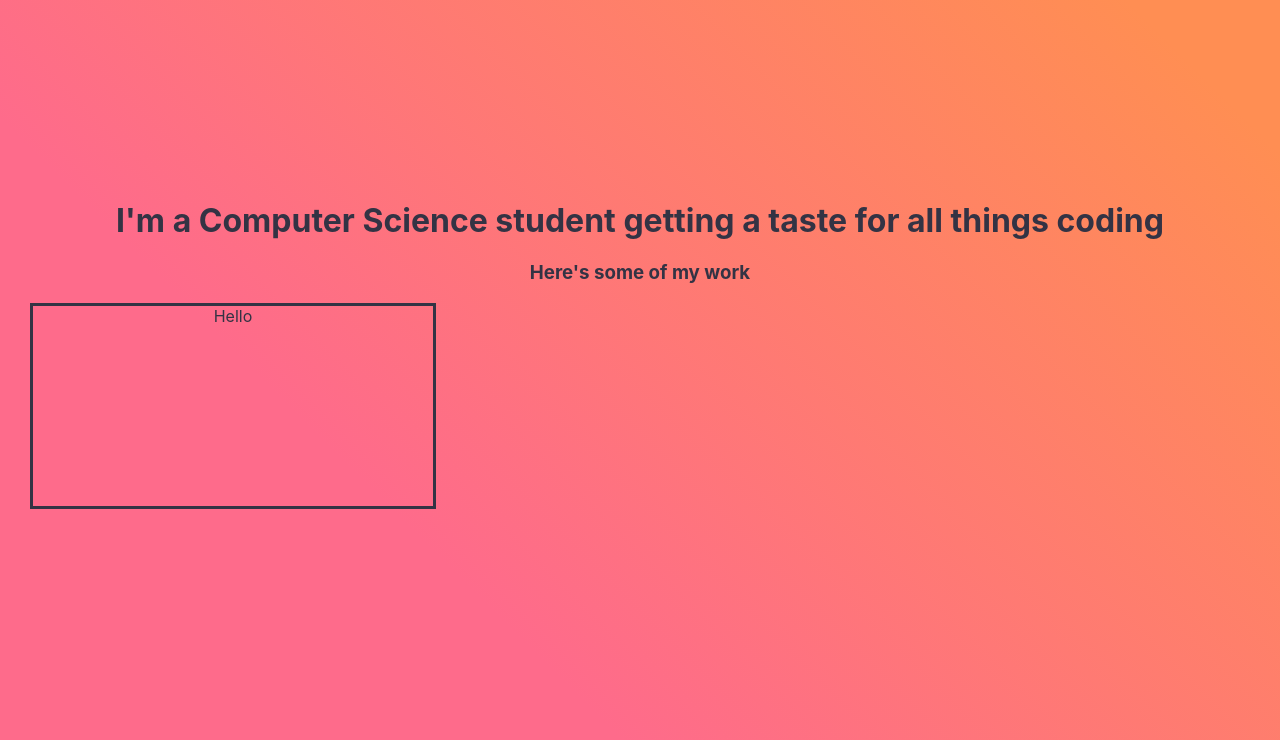
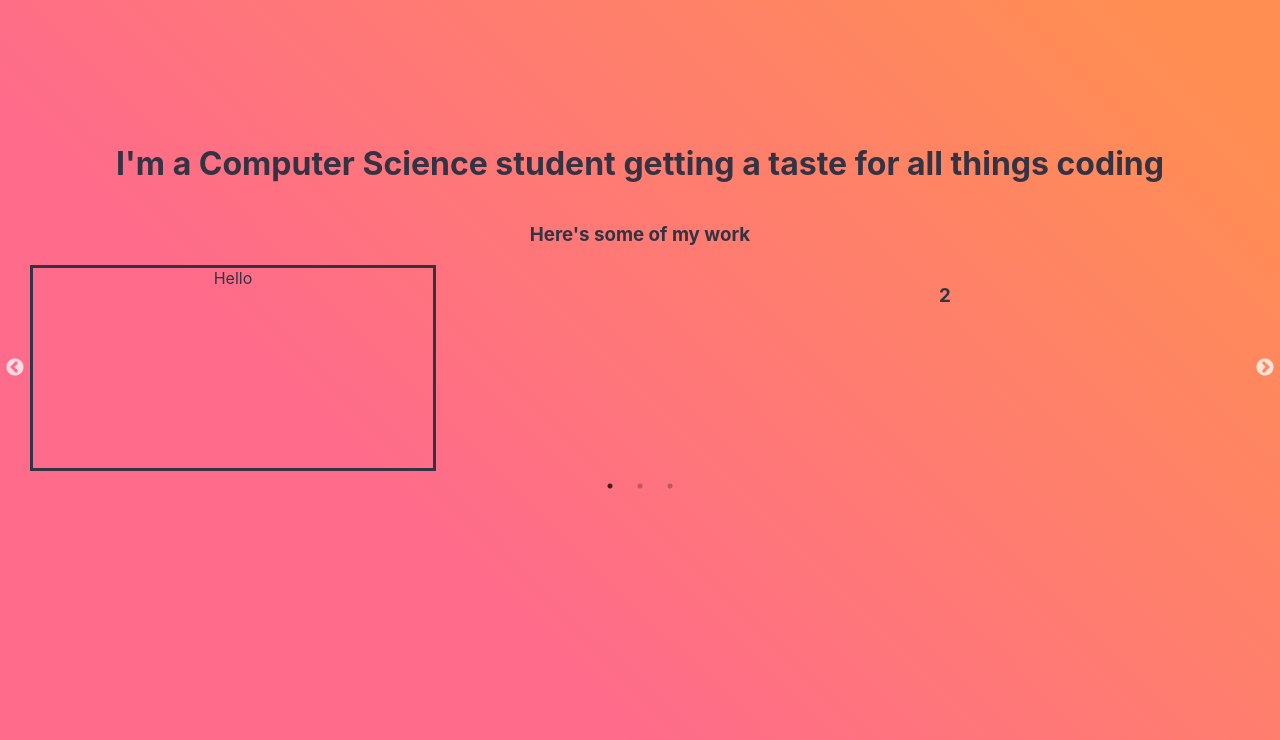
Before and after one commit to andrewthebare/myHomepage, a React (Create React App) app: page / in a window 1280 px wide. Shown: the part 1140-1880 px from the top of the page. Built offline with nearby package versions, Linux system fonts and the light colour scheme; the HTML template or start-up script is replaced by a standard one.

Commit message:
basic slick implementation

```diff
--- a/package.json
+++ b/package.json
@@ -13,6 +13,8 @@
     "react-dom": "^17.0.1",
     "react-router-dom": "^5.2.0",
     "react-scripts": "4.0.1",
+    "react-slick": "^0.27.13",
+    "slick-carousel": "^1.8.1",
     "web-vitals": "^0.2.4"
   },
   "scripts": {
--- a/src/FullScreenBar.js
+++ b/src/FullScreenBar.js
@@ -99,6 +99,11 @@
 
    child:{
       flex: 1,
-      zIndex:'1'
+      zIndex:'1',
+
+      display: "flex",
+      flexDirection: "column",
+
+      maxWidth:"100%",
    },
 });
--- a/src/pages/Landing.jsx
+++ b/src/pages/Landing.jsx
@@ -11,13 +11,25 @@
 import legoMe from "../images/LegoMe.jpg"
 import SquareDisplay from "../Components/SquareDIsplay";
 
+import Slider from "react-slick";
+import "slick-carousel/slick/slick.css";
+import "slick-carousel/slick/slick-theme.css";
+
+
 function Landing() {
   const classes = useStyles();
 
   const [sidebarOpen, updateSidebar]=useState(false);
   const [isMobile, updateMobile]=useState(true);
 
-  console.log(window.innerWidth);
+
+  let settings = {
+    dots: true,
+    infinite: true,
+    speed: 500,
+    slidesToShow: 2,
+    slidesToScroll: 2
+  };
 
   return (
     <div className="App">
@@ -45,9 +57,25 @@
       <FullScreenBar bgColor={"linear-gradient(45deg, #FE6B8B 30%, #FF8E53 90%)"}>
         <h1>I'm a Computer Science student getting a taste for all things coding</h1>
         <h3>Here's some of my work</h3>
-        <div>
-        {/*  place holder div*/}
-          <SquareDisplay/>
+        <div className={classes.slider}>
+          <Slider {...settings}>
+            <SquareDisplay/>
+            <div>
+              <h3>2</h3>
+            </div>
+            <div>
+              <h3>3</h3>
+            </div>
+            <div>
+              <h3>4</h3>
+            </div>
+            <div>
+              <h3>5</h3>
+            </div>
+            <div>
+              <h3>6</h3>
+            </div>
+          </Slider>
         </div>
       </FullScreenBar>
 
@@ -81,5 +109,11 @@
   },
   sideBar:{
     backgroundColor:'linear-gradient(70deg, #336B8B 30%, #FF8EF3 90%)',
+  },
+
+  slider:{
+    position:"relative",
+    width:'100%',
+    height:'300px',
   }
 });
```
Also changed, not shown: 1 other file (tests, documents, lock files or other folders).
